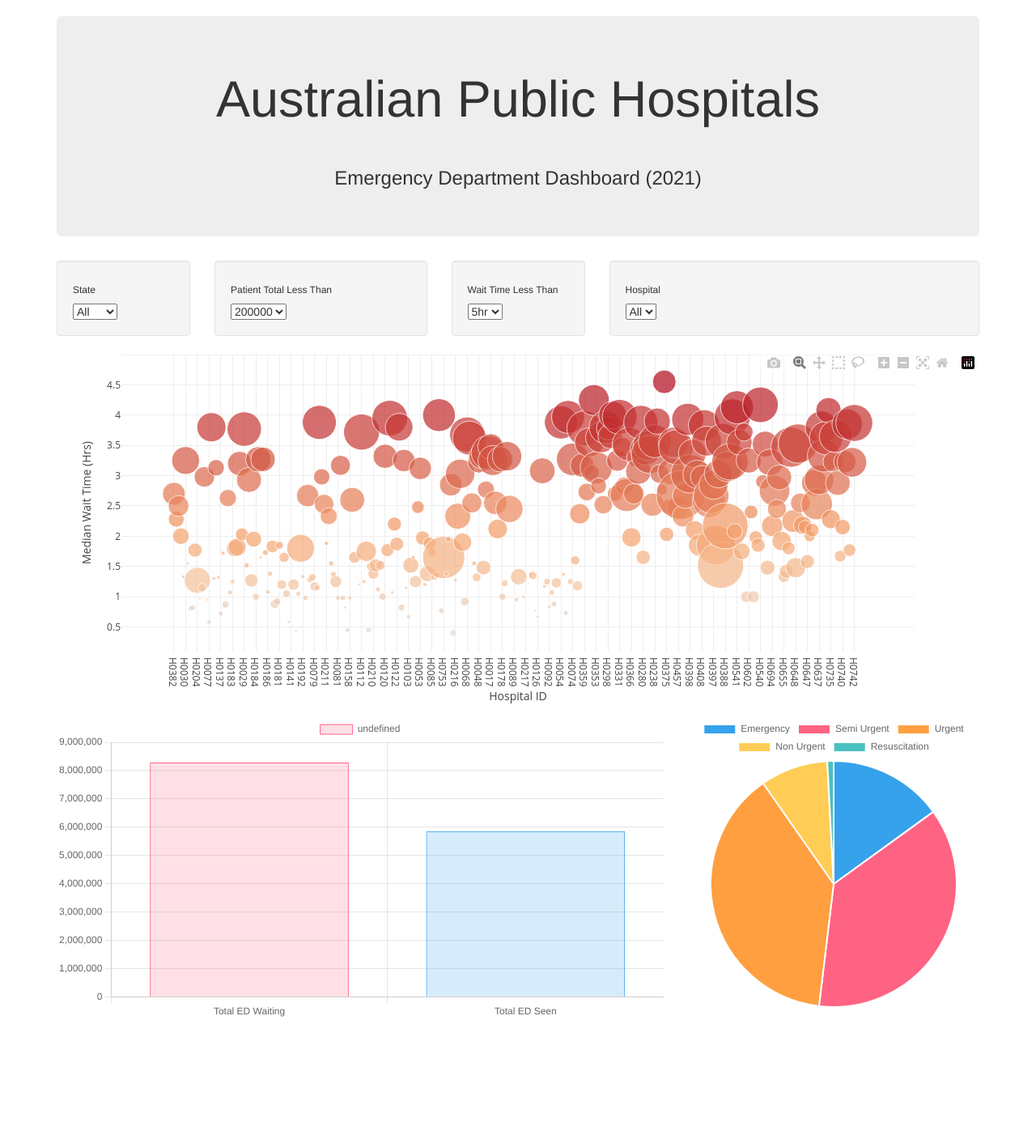
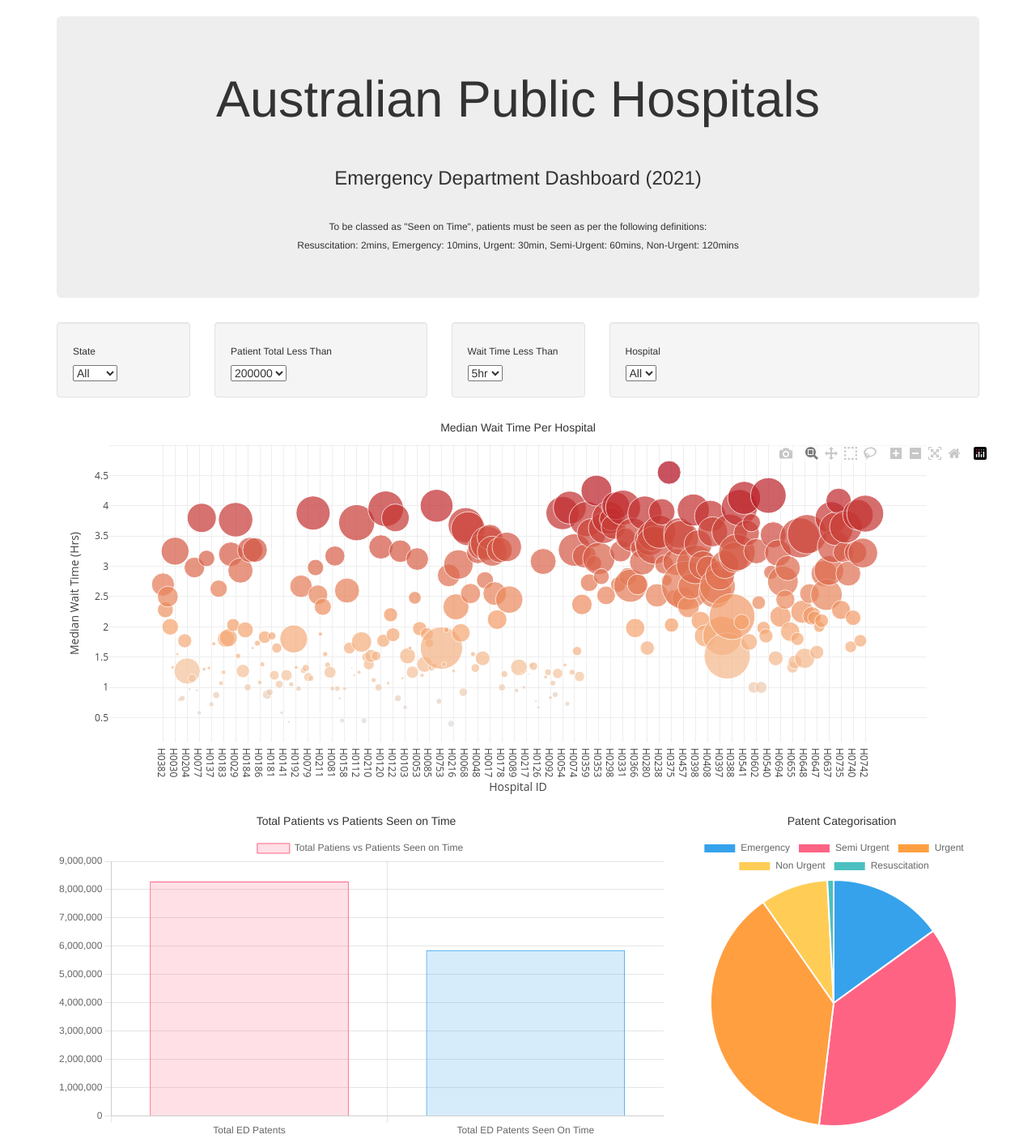
Before and after one commit to deonjoshua/AUS-Hospital-Analysis-Project, a Flask app: page / in a window 1280 px wide. Shown: the part 52-1459 px from the top of the page at 81% size. Before the commit the page ends 1308 px from the top, so only its background shows below. Run offline with Flask 2, Linux system fonts and the light colour scheme; data comes from the database, SQL or seed files in the repository; some libraries are stand-ins or nearby versions.

Commit message:
Pushing local changes
Updated index.html, app.js and style.css files

```diff
--- a/aus_hospitals/static/css/style.css
+++ b/aus_hospitals/static/css/style.css
@@ -6,3 +6,6 @@ body {
     height: 100%;
     width: 100vw;
     }
+.bubble-chart-container {
+        margin-top: 30px;
+}
--- a/aus_hospitals/static/js/app.js
+++ b/aus_hospitals/static/js/app.js
@@ -246,9 +246,10 @@ d3.json(url).then(function (response) {
         barChart = new Chart(canvas2, {
           type: 'bar',
           data: {
-            labels: ['Total ED Waiting', 'Total ED Seen'],
+            labels: ['Total ED Patents', 'Total ED Patents Seen On Time'],
             datasets: [
               {
+                label: 'Total Patiens vs Patients Seen on Time',
                 backgroundColor: ['rgba(255, 99, 132, 0.2)','rgba(54, 162, 235, 0.2)'],
                 borderColor: ['rgba(255, 99, 132, 1)','rgba(54, 162, 235, 1)'],
                 borderWidth: 1,
@@ -257,6 +258,10 @@ d3.json(url).then(function (response) {
             ]
           },
           options: {
+            title: {
+              display: true,
+              text: 'TEST'
+          },
             legend: {
                display: false
             }},
@@ -425,10 +430,10 @@ d3.json(url).then(function (response) {
         barChart = new Chart(canvas2, {
           type: 'bar',
           data: {
-            labels: ['Total ED Waiting', 'Total ED Seen'],
+            labels: ['Total ED Patents', 'Total ED Patents Seen On Time'],
             datasets: [
               {
-                label: ['ED Waiting','ED Seen'],
+                label: 'Total Patiens vs Patients Seen on Time',
                 backgroundColor: ['rgba(255, 99, 132, 0.2)','rgba(54, 162, 235, 0.2)'],
                 borderColor: ['rgba(255, 99, 132, 1)','rgba(54, 162, 235, 1)'],
                 borderWidth: 1,
@@ -438,6 +443,9 @@ d3.json(url).then(function (response) {
             ],
         },
         options: {
+          title: {
+            display: true,
+            text: 'TEST'},
           legend: {
             display: false
           },
--- a/aus_hospitals/templates/index.html
+++ b/aus_hospitals/templates/index.html
@@ -45,7 +45,9 @@
 
 
         <div class="jumbotron jumbotron-fluid" style="text-align: center">
-            <h1>Australian Public Hospitals </h1><br><h3>Emergency Department Dashboard (2021)</h3>
+            <h1>Australian Public Hospitals </h1><br><h3>Emergency Department Dashboard (2021)</h3><br>
+            <h6>To be classed as "Seen on Time", patients must be seen as per the following definitions:</h6>
+            <h6>Resuscitation: 2mins, Emergency: 10mins, Urgent: 30min, Semi-Urgent: 60mins, Non-Urgent: 120mins</h6>
         </div>
 
         <div class="row">
@@ -53,14 +55,14 @@
                 <div class="well">
                     <h6>State</h6>
                    <select id="selDataset"></select>
-                   <div class="pb-5"></div>
+
                 </div>
             </div>
             <div class="col-md-3">
                 <div class="well">
                     <h6>Patient Total Less Than</h6>
                    <select id="selTotal"></select>
-                   <div class="pb-5"></div>
+
                 </div>
             </div>
             <div class="col-md-2">
@@ -77,15 +79,44 @@
                 </div>
             </div>
 
-        </div>
+            <div class="row">
+                <div class="col-md-12">
+                    <div class="card">
+                        <div class="card-body" style="text-align: center">
+                          <h5 class="card-text">Median Wait Time Per Hospital</h5>
+                        </div>
+                      </div>
+                </div>
+            </div>
 
         <div class="row">
             <div class="col-md-12">
-              <!-- The div that holds our bubble chart -->
-              <div id="bubble"></div>
-              <div class="pb-5"></div>
+                <!-- The div that holds our bubble chart -->
+                <div id="bubble" class="bubble-chart-container"></div>
+
             </div>
         </div>
+
+
+        <div class="row">
+            <div class="col-md-8">
+                <div class="card">
+                    <div class="card-body" style="text-align: center">
+                      <h5 class="card-text">Total Patients vs Patients Seen on Time </h5>
+                    </div>
+                  </div>
+            </div>
+            <div class="col-md-4">
+              <!-- The div that holds our pie chart -->
+              <div class="card">
+                <div class="card-body" style="text-align: center">
+                  <h5 class="card-text">Patent Categorisation</h5>
+                </div>
+              </div>
+            </div>
+          </div>
+        </div>
+
 
         <div class="row">
             <div class="col-md-8">
```
